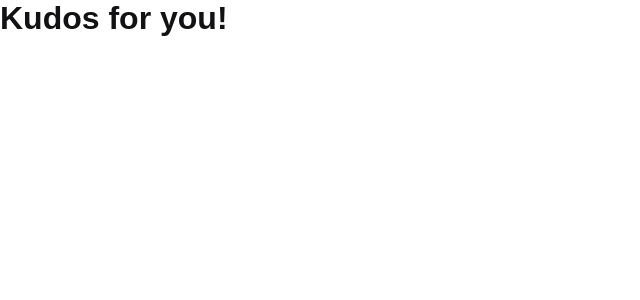
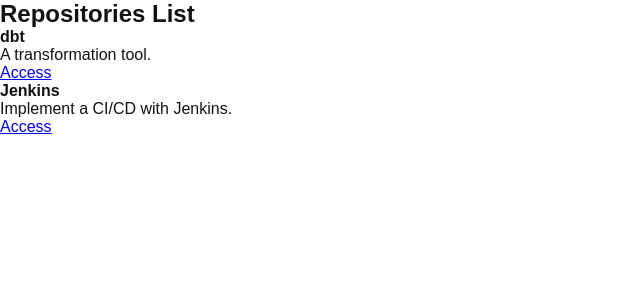
Before and after one commit to gasscoelho/rocketseat-ignite, a React app in the folder reactjs/chapter-I/01-github-explorer/: page / in a window 1280 px wide. Shown: the top 300 px of the page, without its empty margins (0-640 px from the left). Built offline with nearby package versions, Linux system fonts and the light colour scheme.

Commit message:
feat(reactjs): create components

```diff
--- a/reactjs/chapter-I/01-github-explorer/src/App.jsx
+++ b/reactjs/chapter-I/01-github-explorer/src/App.jsx
@@ -1,5 +1,6 @@
+import { RepositoryList } from './components/RepositoryList';
 import './styles/global.scss';
 
 export function App() {
-  return <h1>Kudos for you!</h1>
+  return <RepositoryList />
 }
--- /dev/null
+++ b/reactjs/chapter-I/01-github-explorer/src/components/RepositoryItem.jsx
@@ -0,0 +1,10 @@
+export function RepositoryItem(props) {
+  return (
+    <li>
+      <strong>{props.repository.name}</strong>
+      <p>{props.repository.description}</p>
+
+      <a href={props.repository.link}>Access</a>
+    </li>
+  );
+}
--- /dev/null
+++ b/reactjs/chapter-I/01-github-explorer/src/components/RepositoryList.jsx
@@ -0,0 +1,26 @@
+import { RepositoryItem } from "./RepositoryItem"
+
+const dbtRepository = {
+  name: 'dbt',
+  description: 'A transformation tool.',
+  link: 'https://github.com/'
+}
+
+const jenkinsRepository = {
+  name: 'Jenkins',
+  description: 'Implement a CI/CD with Jenkins.',
+  link: 'https://github.com/'
+}
+
+export function RepositoryList() {
+  return (
+    <section className="repository-list">
+      <h1>Repositories List</h1>
+
+      <ul>
+        <RepositoryItem repository={dbtRepository} />
+        <RepositoryItem repository={jenkinsRepository}/>
+      </ul>
+    </section>
+  )
+}
```
